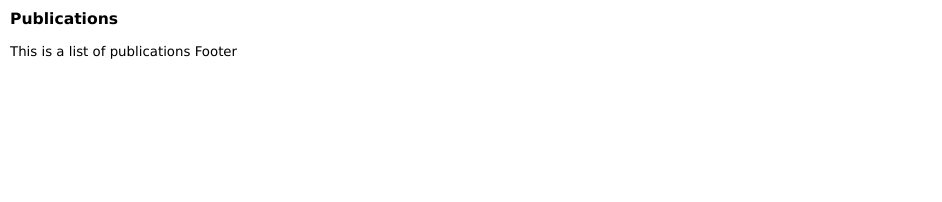
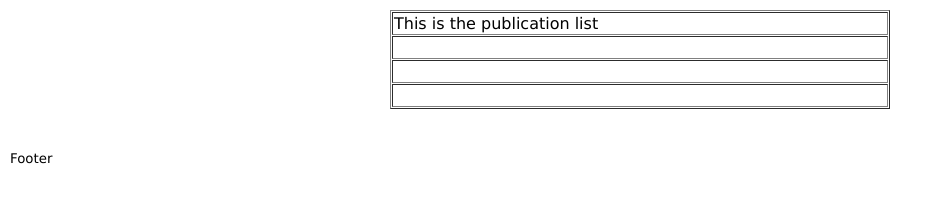
Before and after one commit to ywan999/ywan999.github.io, a plain HTML site: page publications.html in a window 1280 px wide. Shown: the whole page, without its empty margins (0-942 px from the left). Drawn offline with Linux system fonts and the light colour scheme.

Commit message:
Update publications.html

```diff
--- a/publications.html
+++ b/publications.html
@@ -11,7 +11,26 @@ body {
 </style>
 </head>
 <body>
-<h3>Publications</h3>
-This is a list of publications
+<table align="center" border="1" cellpadding="1" cellspacing="1" style="width:500px">
+	<tbody>
+		<tr>
+			<td>
+			This is the publication list
+			</td>
+		</tr>
+		<tr>
+			<td>&nbsp;</td>
+		</tr>
+		<tr>
+			<td>&nbsp;</td>
+		</tr>
+		<tr>
+			<td>&nbsp;</td>
+		</tr>
+	</tbody>
+</table>
+
+<p>&nbsp;</p>
+
 </html>
 Footer
```
